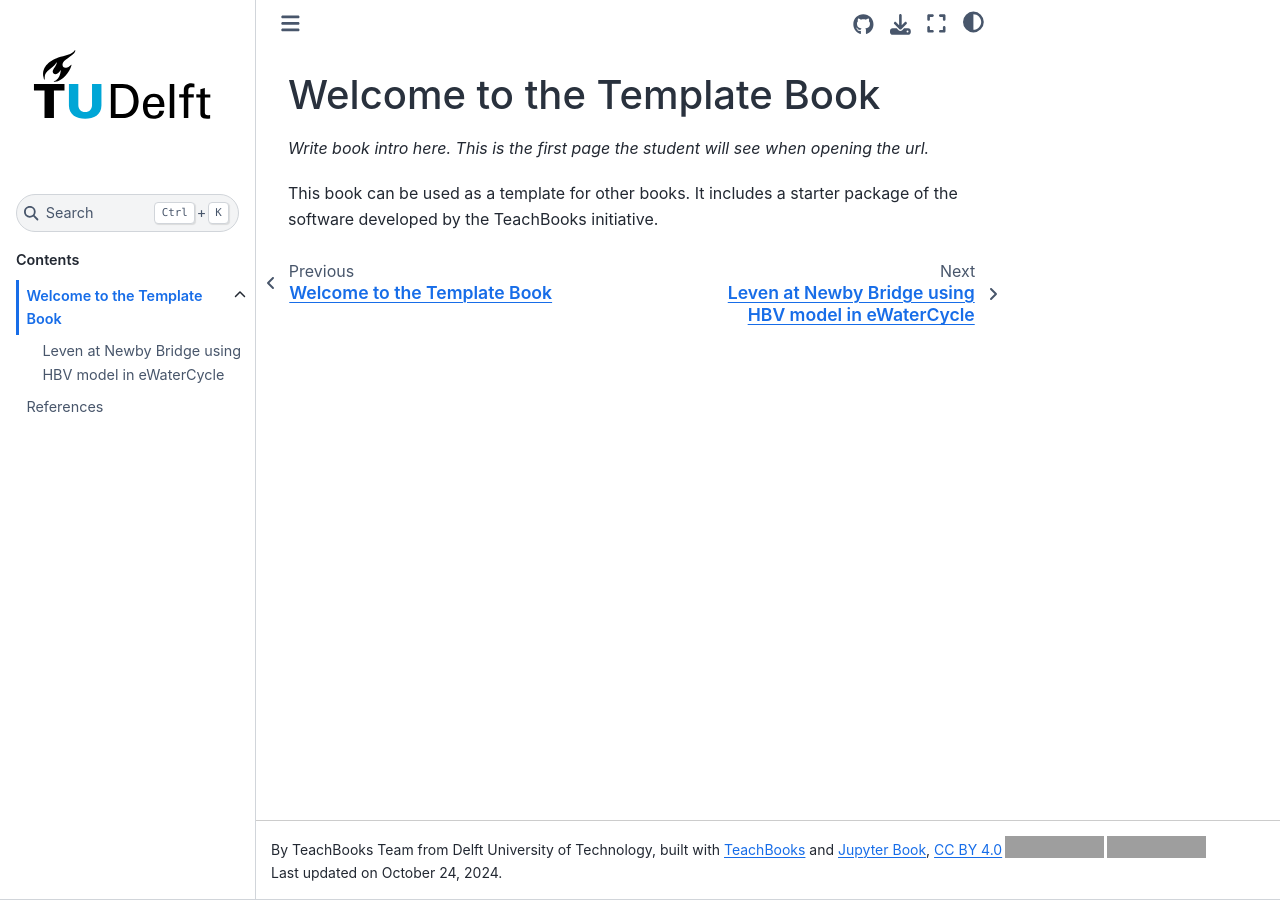
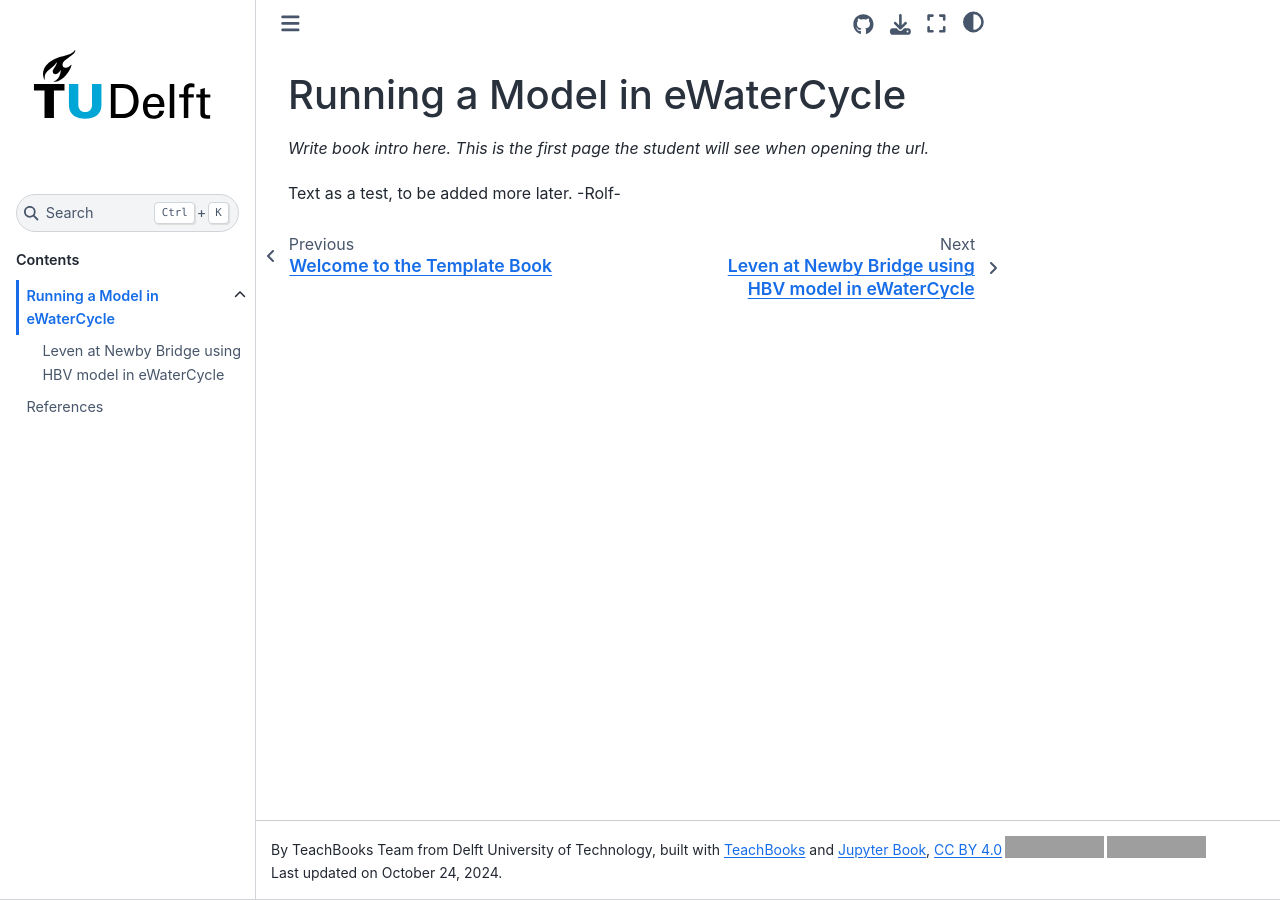
Before and after one commit to eWaterCycle/eurocsdms_workshop, a Jupyter Book: the page built from book/oneModel/oneModel.md, in a window 1280 px wide. Built offline with Jupyter Book 1.0.4 settings and Sphinx 7.4.7 and the Sphinx Book theme 1.1.4, drawn with Linux system fonts in a browser that asks for light colours; comment, search, counter and statistics services are not loaded; grey boxes are pictures that could not be loaded.

Commit message:
changed oneModel.md
to test book generation

```diff
--- a/book/oneModel/oneModel.md
+++ b/book/oneModel/oneModel.md
@@ -1,6 +1,6 @@
 (intro)=
-# Welcome to the Template Book
+# Running a Model in eWaterCycle
 
 _Write book intro here. This is the first page the student will see when opening the url._
 
-This book can be used as a template for other books. It includes a starter package of the software developed by the TeachBooks initiative.
+Text as a test, to be added more later. -Rolf-
```
